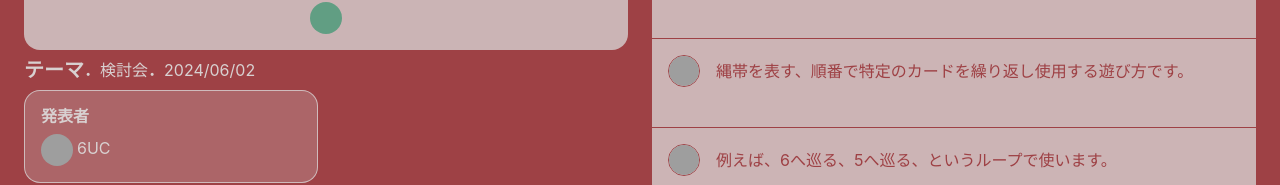
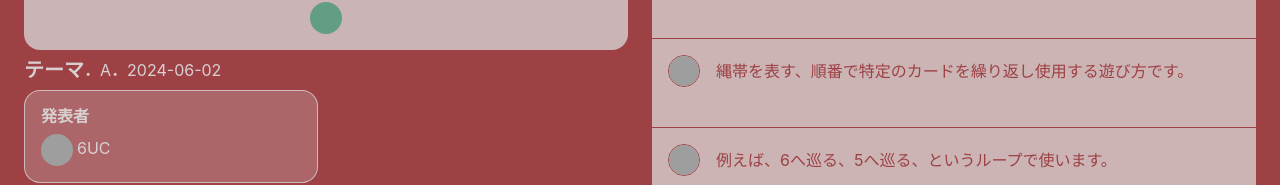
Before and after one commit to sessatakuma/jpcorrect-frontend, a React app: page / in a window 1280 px wide. Shown: the part 498-683 px from the top of the page. Built offline with nearby package versions, Linux system fonts and the light colour scheme; grey boxes are pictures that could not be loaded; the HTML template or start-up script is replaced by a standard one.

Commit message:
feat: let video's date and event-type print from transcript.json

```diff
--- a/src/components/Transcript.jsx
+++ b/src/components/Transcript.jsx
@@ -4,7 +4,8 @@ import './Transcript.css';
 import useTranscript from '../hook/useTranscript.js';
 
 export default function Transcript({ playerRef, currentTime }) {
-    const captions = useTranscript();
+    const { date, practice_type, transcripts: captions} = useTranscript();
+    // const captions = useTranscript();
     const [containerHeight, setContainerHeight] = useState(0);
     const [fillerHeight, setFillerHeight] = useState(0);
 
--- a/src/components/VideoInfo.jsx
+++ b/src/components/VideoInfo.jsx
@@ -1,16 +1,18 @@
 import React from 'react';
 import 'components/VideoInfo.css';
+import useTranscript from '../hook/useTranscript.js';
 
 export default function VideoInfo() {
+    const { date = '----/--/--', practice_type = '未定', transcripts } = useTranscript();
 	const groupCount = 1;
 	return (
 		<div className='info'>
 			<div className='video-info'>
 				<h2 className='title'>テーマ</h2>
 				<span className='dot'>．</span>
-				<span className='event-type'>検討会</span>
+				<span className='event-type'>{practice_type}</span>
 				<span className='dot'>．</span>
-				<span className='date'>2024/06/02</span>
+				<span className='date'>{date}</span>
 			</div>
 			<div className='participant-info'>
 				{Array.from({ length: groupCount }, (_, i) => i + 1).map(
--- a/src/hook/useTranscript.js
+++ b/src/hook/useTranscript.js
@@ -4,10 +4,14 @@ export default function getCaptionData() {
     if (!data) {
         return [];
     }
-    return data.transcripts.map((transcript) => {
+
+    const date = data.date || null;
+    const practice_type = data.practice_type || null;
+
+    const transcripts = data.transcripts.map((transcript) => {
         // Gather feedbacks for this transcript that have highlight_part
         const feedbacks = (transcript.feedback_ids || []).map((id) => data.feedbacks[id]);
-        // Prepare highlights: find all highlight_part substrings and their indices
+        // Prepare highlights: ficnd all highlight_part substrings and their indices
         let highlights = [];
         feedbacks.forEach((fb) => {
             if (fb && fb.highlight_part) {
@@ -71,4 +75,10 @@ export default function getCaptionData() {
             textSegments: segments,
         };
     });
+    //
+    return {
+        date,
+        practice_type,
+        transcripts
+    };
 }
```
Also changed, not shown: 1 other file (tests, documents, lock files or other folders).
